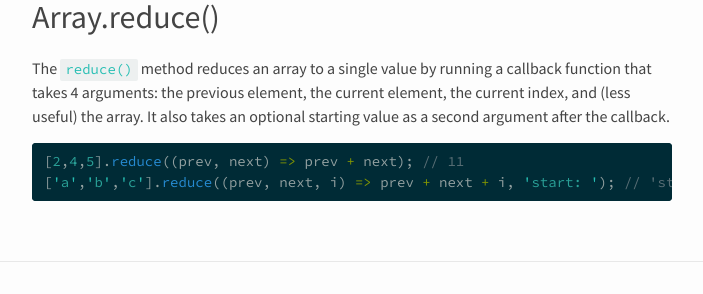
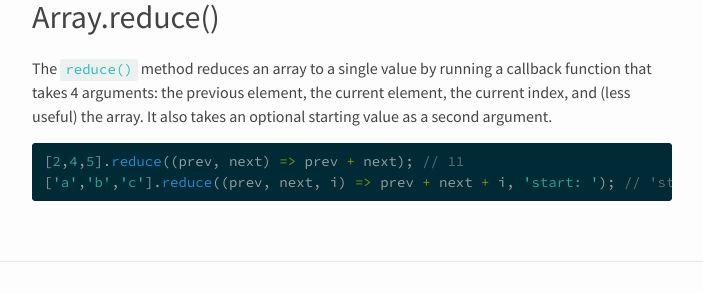
Before and after one commit to memoblue/memoblue.github.io, a Jekyll site: the page built from _posts/2016-08-14-javascript-array-methods.md, in a window 1280 px wide and 900 px high, scrolled down 2045 px. Shown: the part 503-797 px from the top of the window, without its empty margins (288-991 px from the left). Built offline with Jekyll 4.4.1, drawn with Linux system fonts in a browser that asks for light colours.

Commit message:
update latest post

````diff
--- a/_posts/2016-08-14-javascript-array-methods.md
+++ b/_posts/2016-08-14-javascript-array-methods.md
@@ -123,7 +123,7 @@
 
 ## Array.reduce()
 
-The `reduce()` method reduces an array to a single value by running a callback function that takes 4 arguments: the previous element, the current element, the current index, and (less useful) the array. It also takes an optional starting value as a second argument after the callback.
+The `reduce()` method reduces an array to a single value by running a callback function that takes 4 arguments: the previous element, the current element, the current index, and (less useful) the array. It also takes an optional starting value as a second argument.
 
 ```js
 [2,4,5].reduce((prev, next) => prev + next); // 11
````
